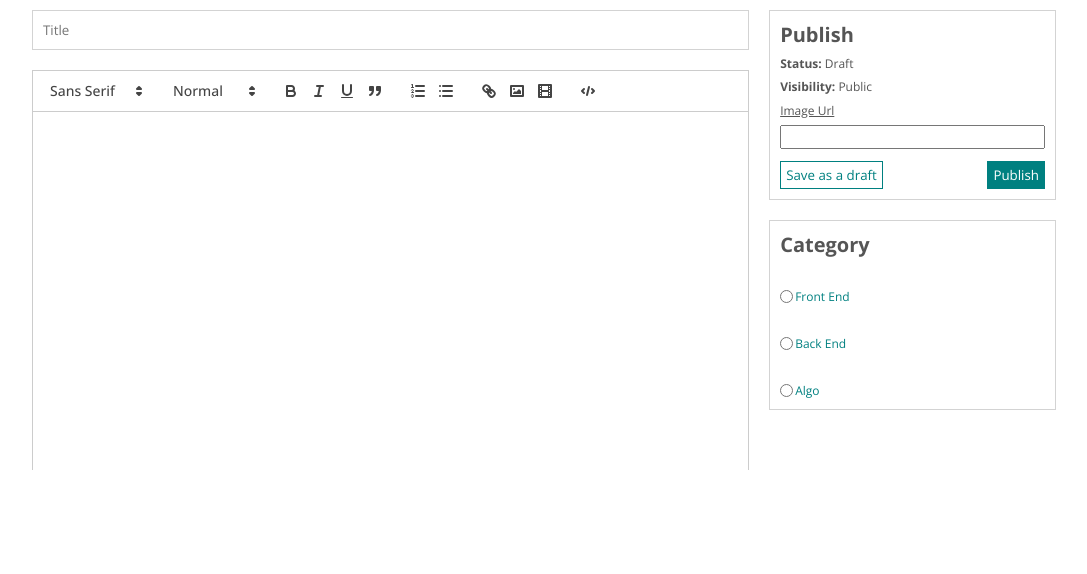
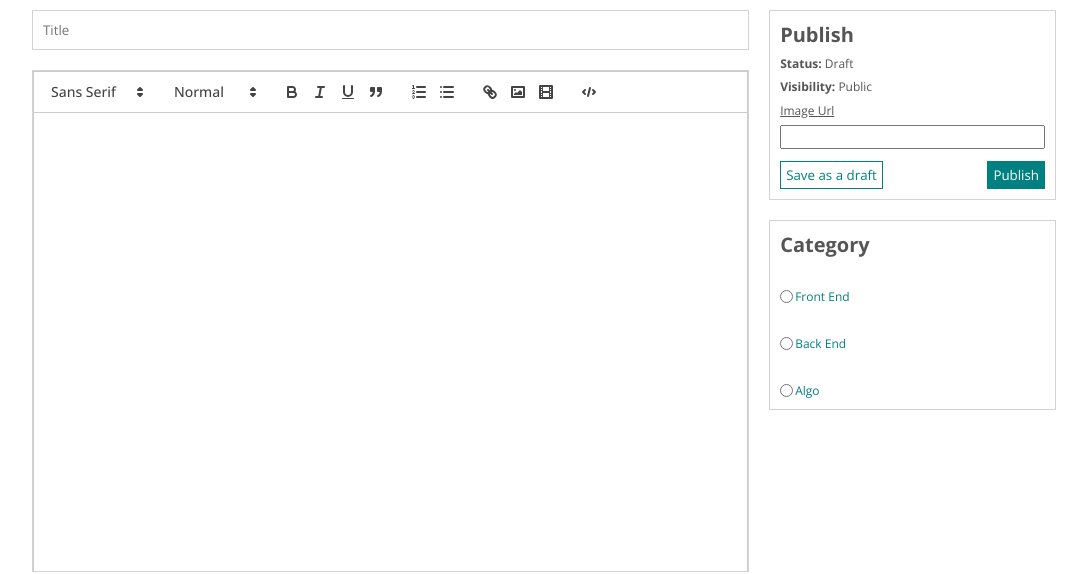
Before and after one commit to IvanYou98/blog-frontend, a React (Create React App) app: page /write in a window 1280 px wide. Shown: the part 155-729 px from the top of the page, without its empty margins (96-1183 px from the left). Built offline with nearby package versions, Linux system fonts and the light colour scheme.

Commit message:
change the height of editor

```diff
--- a/src/style.scss
+++ b/src/style.scss
@@ -338,7 +338,8 @@ button {
         }
 
         .editor-container {
-          height: 400px;
+          height: 500px;
+          border: 1px solid lightgray;
           overflow: scroll;
           .editor {
             height: 100%;
```
